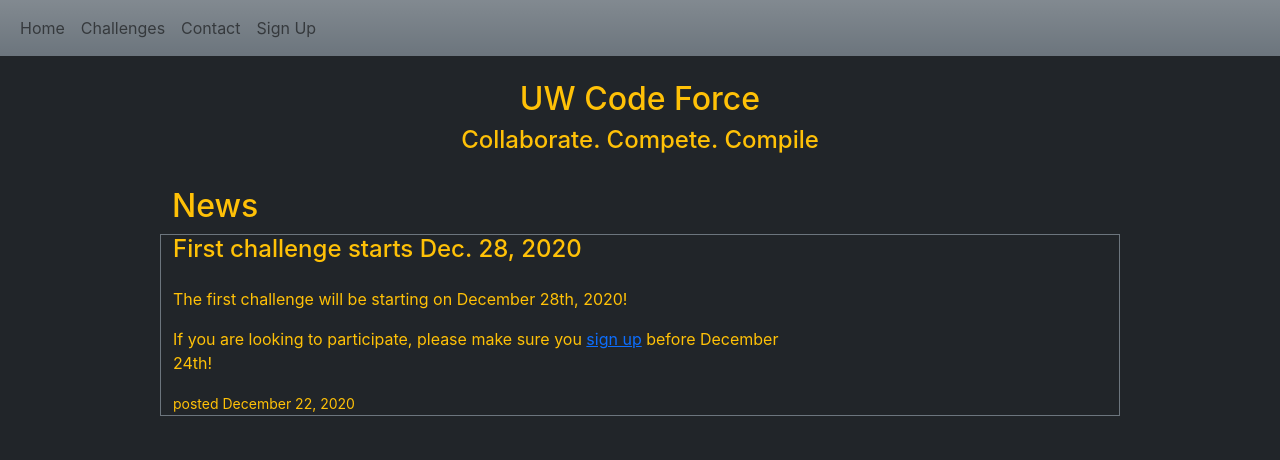
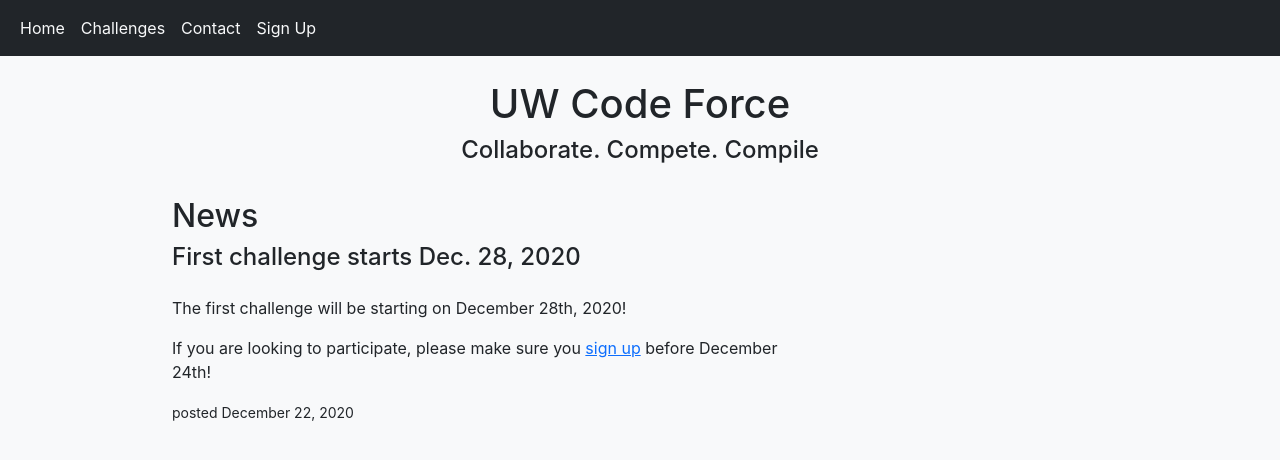
Before and after one commit to infinity7998/uwcodeforce-website, a React (Create React App) app: page / in a window 1280 px wide. Shown: the top 460 px of the page. Built offline with nearby package versions, Linux system fonts and the light colour scheme.

Commit message:
Move components to their own directories. Add dependency for styled-components.

```diff
--- a/package.json
+++ b/package.json
@@ -11,6 +11,7 @@
     "react-dom": "^17.0.1",
     "react-router-dom": "^5.2.0",
     "react-scripts": "4.0.1",
+    "styled-components": "^5.2.1",
     "web-vitals": "^0.2.4"
   },
   "scripts": {
--- a/src/components/Contact.js
+++ b/src/components/Contact/Contact.js
@@ -1,5 +1,5 @@
 import React, { useState } from 'react';
-import AlertBox from './AlertBox';
+import AlertBox from './../AlertBox/AlertBox';
 
 
 const CONTACT_URL = "https://uwcodeforce.ca:3004/contact";
--- a/src/components/Head.js
+++ b/src/components/Head/Head.js
@@ -4,7 +4,7 @@ import { Link } from 'react-router-dom';
 
 const Head = () => {
   return (
-    <nav className="navbar sticky-top navbar-expand-lg navbar-light bg-secondary bg-gradient">
+    <nav className="navbar sticky-top navbar-expand-lg navbar-light bg-dark">
       <div className="container-fluid">
         <button
           className="navbar-toggler"
@@ -23,12 +23,14 @@ const Head = () => {
           id="navbarNavAltMarkup"
         >
           <div className="navbar-nav">
-            <Link className="nav-link" to="/"> Home</Link>
-            <Link className="nav-link" to="/challenges">Challenges</Link>
-            <Link className="nav-link" to="/contact"> Contact </Link>
+            <Link className="nav-link text-light" to="/"> Home</Link>
+            <Link className="nav-link text-light" to="/challenges">Challenges</Link>
+            <Link className="nav-link text-light" to="/contact"> Contact </Link>
             <a
-              className="nav-link" href="https://forms.gle/aL1wt4wSevjWyE969"
-              target="_blank" rel="noreferrer"
+              className="nav-link text-light"
+              href="https://forms.gle/aL1wt4wSevjWyE969"
+              target="_blank"
+              rel="noreferrer"
             >Sign Up
             </a>
           </div>
--- a/src/components/Home.js
+++ b/src/components/Home/Home.js
@@ -3,17 +3,17 @@ import React, { memo } from 'react'
 
 function Home(){
   return (
-    <div className="container-fluid pt-4 fullscreen bg-dark">
-      <div className="row text-warning intro">
+    <div className="container-fluid pt-4 fullscreen bg-light">
+      <div className="row text-dark intro">
         <div className="col-sm-8 col-centered text-center">
-          <h2>UW Code Force</h2>
+          <h1>UW Code Force</h1>
           <h4>Collaborate. Compete. Compile</h4>
         </div>
       </div>
-      <div className="row text-warning intro2">
+      <div className="row intro2">
         <div className="col-sm-9 col-centered mt-4">
-          <h2 className="text-warning">News</h2>
-          <div className="row border border-secondary">
+          <h2 className="">News</h2>
+          <div className="row">
             <div className="col-sm-8">
               <h4 className="pb-3">First challenge starts Dec. 28, 2020</h4>
               <p>The first challenge will be starting on December 28th, 2020!</p>
```
Also changed, not shown: src/App.js (+4 -4 lines), src/components/AlertBox/AlertBox.js (renamed from src/components/AlertBox.js), src/components/Challenges/Challenges.js (renamed from src/components/Challenges.js), 2 other files (tests, documents, lock files or other folders).
